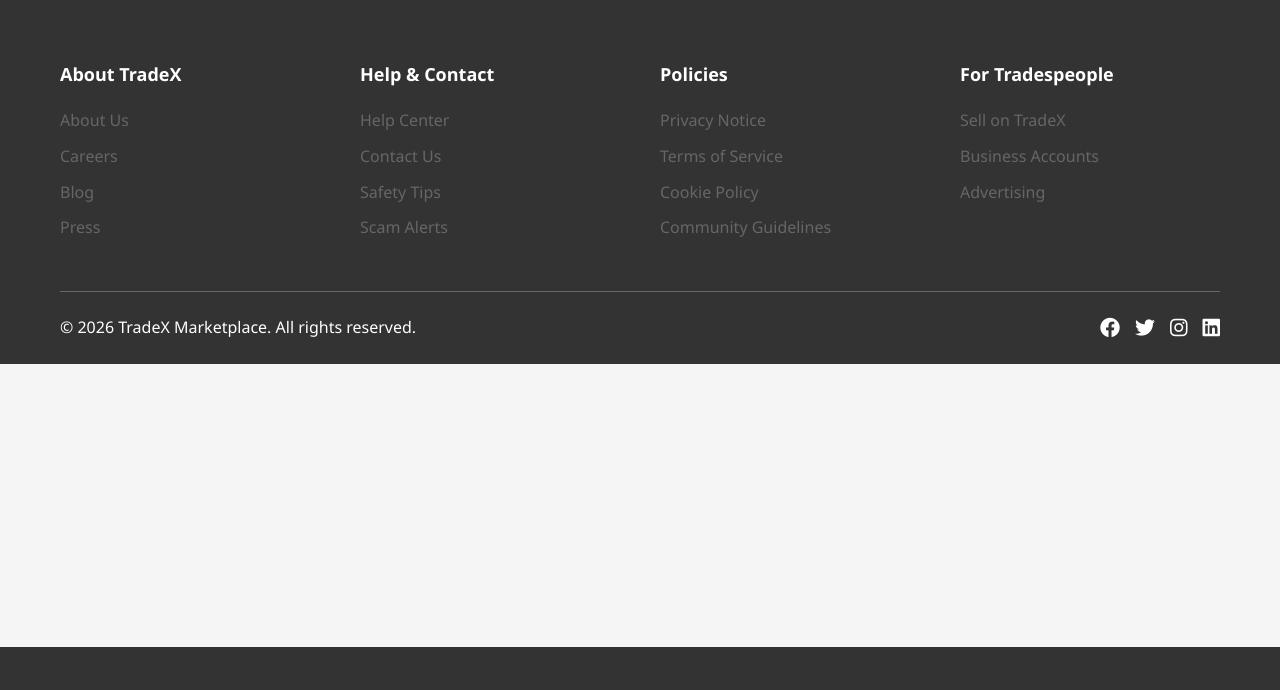
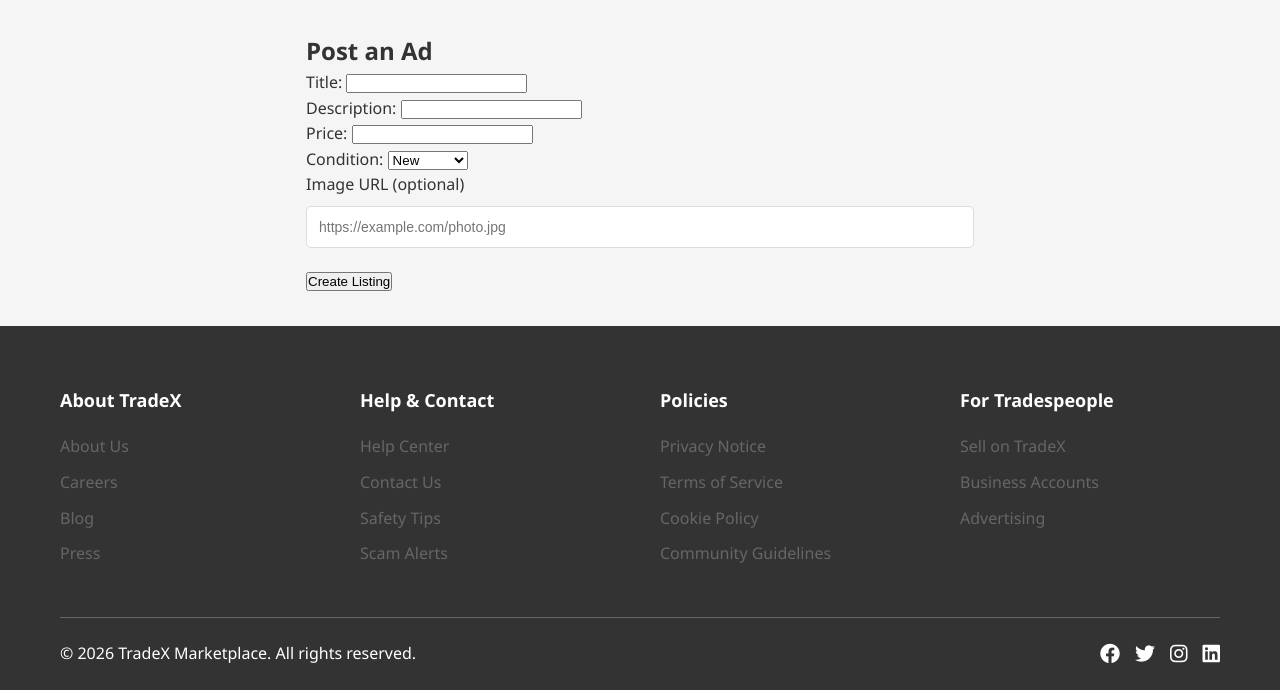
Before and after one commit to ZenithDev1023/Vinted-style-marketplace, a Django app: template myapp/templates/listings/create_listing.html in a window 1280 px wide. Shown: the part 153-843 px from the top of the page. Before the commit the page ends 800 px from the top, so only its background shows below. Run offline with Django 5.2, Linux system fonts and the light colour scheme; the template is opened without the code that fills it: values that come from a table or form of the project are taken from there, others are empty.

Commit message:
fixed listing

```diff
--- a/myapp/forms.py
+++ b/myapp/forms.py
@@ -16,7 +16,7 @@ class RegisterForm(UserCreationForm):
 class CreateListingForm(forms.ModelForm):
     class Meta:
         model = Listing
-        fields = ['title', 'description', 'price', 'condition']
+        fields = ["title", "description", "price", "condition"]
 
     condition = forms.ChoiceField(choices=MaterialCondition.choices)
 
@@ -34,5 +34,5 @@ class ListingReviewForm(forms.ModelForm):
         model = ListingReview
         fields = ["rating", "comment"]
         widgets = {
-            "comment": forms.Textarea(attrs={"rows": 3, "placeholder": "Write your review..."})
+            "comment": forms.Textarea(attrs={"rows": 3, "placeholder": "Write your review..."}),
         }
--- a/myapp/templates/listings/create_listing.html
+++ b/myapp/templates/listings/create_listing.html
@@ -78,6 +78,23 @@
         </div>
     </nav>
 
+
+    <main class="main-div" style="padding:2rem 1rem;max-width:700px;margin:0 auto;">
+        <div class="register-container">
+            <div class="inner-div">
+                <h2>Post an Ad</h2>
+                <form method="POST">
+                    {% csrf_token %}
+                    {{ form.as_p }}
+                    <div class="form-group">
+                        <label for="id_image_url">Image URL (optional)</label>
+                        <input type="url" id="id_image_url" name="image_url" placeholder="https://example.com/photo.jpg">
+                    </div>
+                    <button type="submit" class="submit-btn">Create Listing</button>
+                </form>
+            </div>
+        </div>
+    </main>
 
     <!-- ==================== FOOTER ==================== -->
     <footer class="footer">
```
Also changed, not shown: db.sqlite3.
